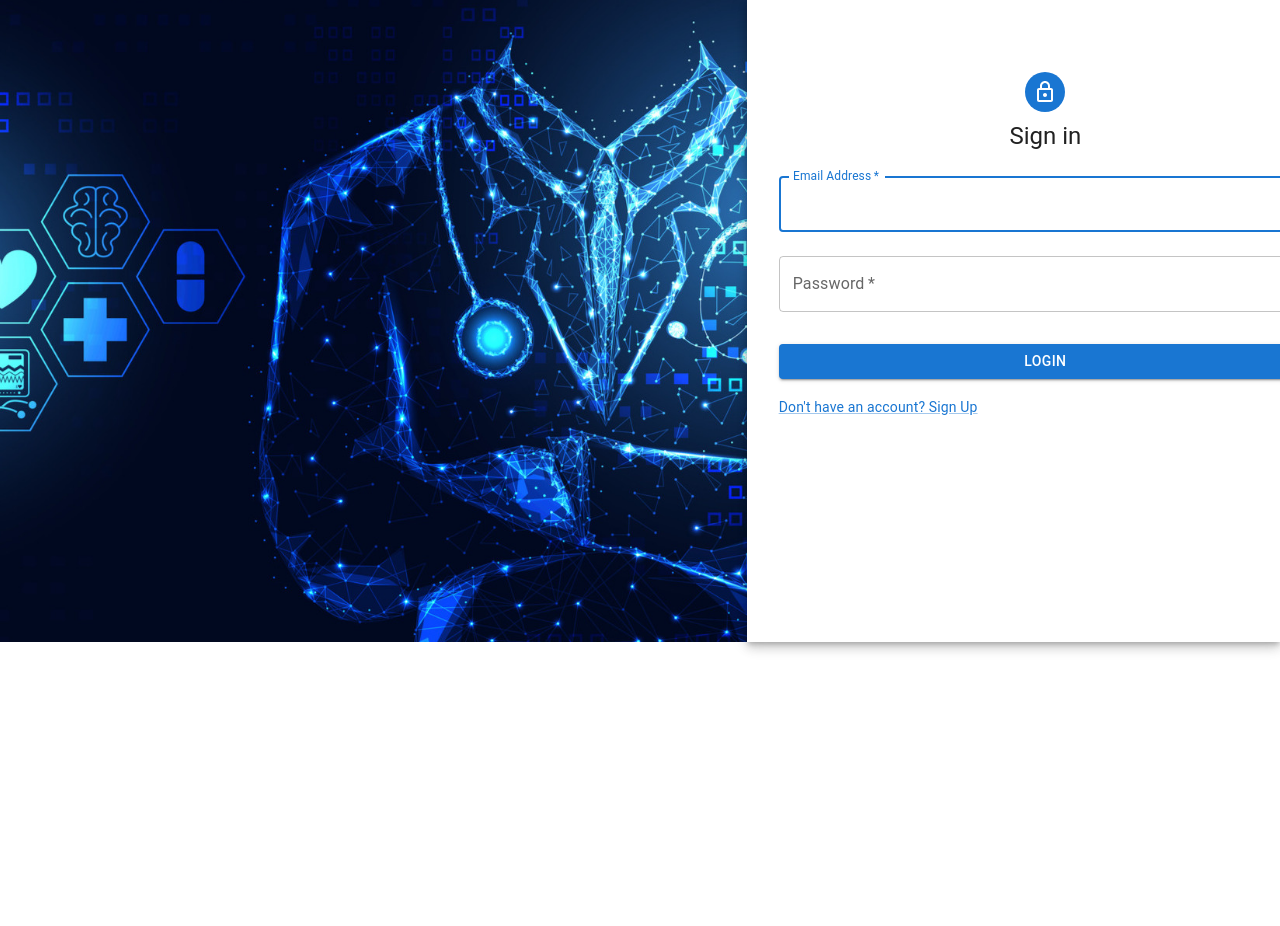
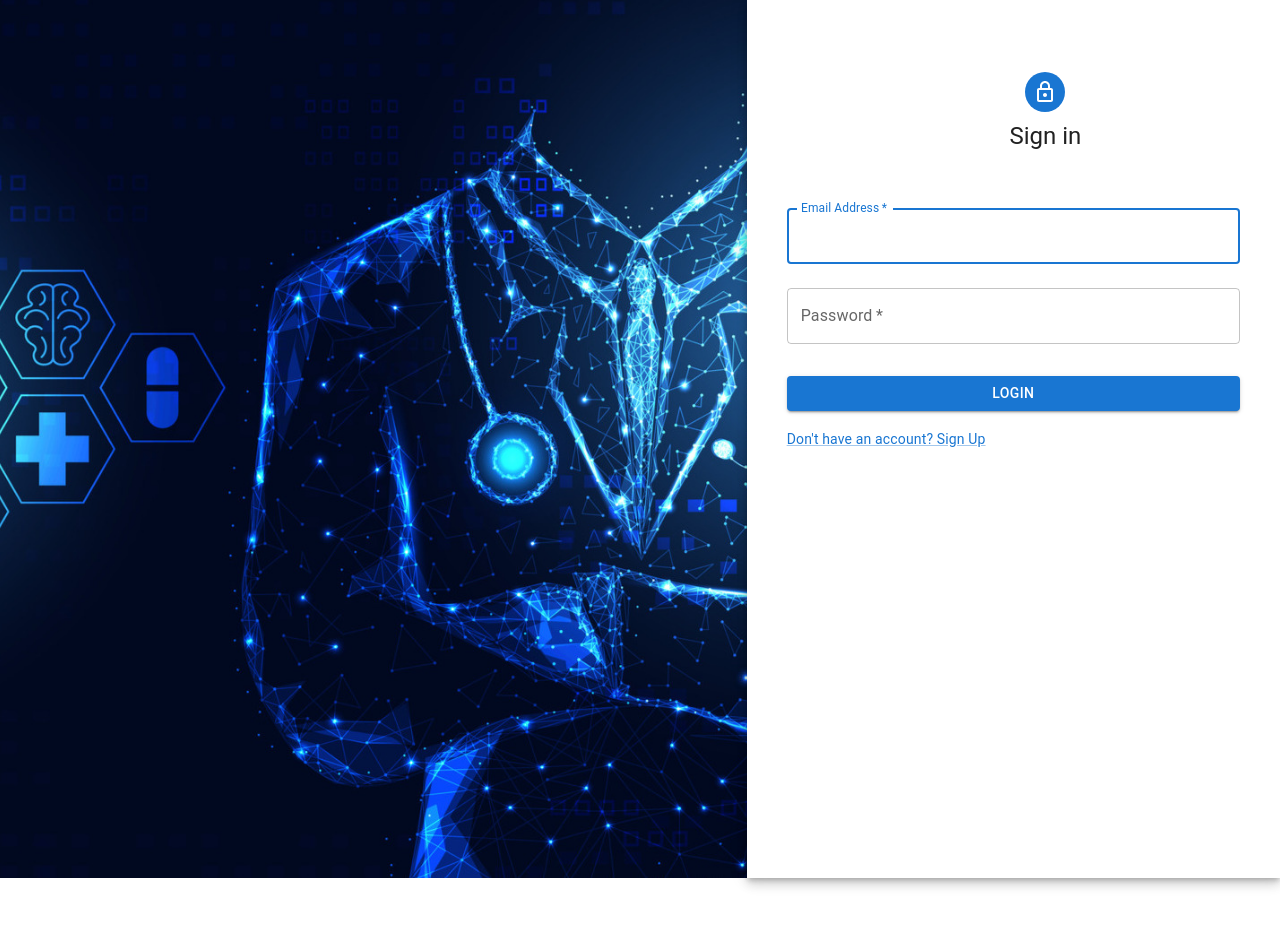
Before and after one commit to valik94/CovidCentral, a React (Create React App) app in the folder client/: page /login in a window 1280 px wide. Shown: the top 926 px of the page. Before the commit the page ends 800 px from the top, so only its background shows below. Built offline with nearby package versions, Linux system fonts and the light colour scheme; a web font is replaced by a local one.

Commit message:
fix layout of login page

```diff
--- a/client/src/components/Login.js
+++ b/client/src/components/Login.js
@@ -57,7 +57,7 @@ export default function Login({setUser}) {
 
   return (
     <ThemeProvider theme={theme}>
-      <Grid container component="main" sx={{ height: "100vh" }}>
+      <Grid container component="main" sx={{ height: "150vh" }}>
         <CssBaseline />
         <Grid
           item
@@ -96,7 +96,7 @@ export default function Login({setUser}) {
               onSubmit={handleSubmit}
               component="form"
               noValidate
-              sx={{ mt: 1 }}
+              sx={{ mr: 8, p: 5 }}
             >
               <TextField
                 margin="normal"
--- a/client/src/components/calendar/calendar.scss
+++ b/client/src/components/calendar/calendar.scss
@@ -142,8 +142,23 @@ button {
   width:100%;
   padding: 107px;
   margin-right: 145px;
+  background-color:none;
 }
 
 .css-k008qs {
   margin-left: -280px;
 }
+
+.MuiClockPicker-arrowSwitcher{
+  margin-right:185px;
+}
+
+.css-164r41r{
+  margin-right:70px;
+  padding:10px;
+  text-align: center;
+}
+
+.MuiBox-root {
+  text-align: center;
+}
--- a/client/src/components/navbar.scss
+++ b/client/src/components/navbar.scss
@@ -45,5 +45,4 @@
 }
 
 
-@import "../styles/variables.scss";
 @import '~bootstrap/scss/bootstrap.scss';
```
